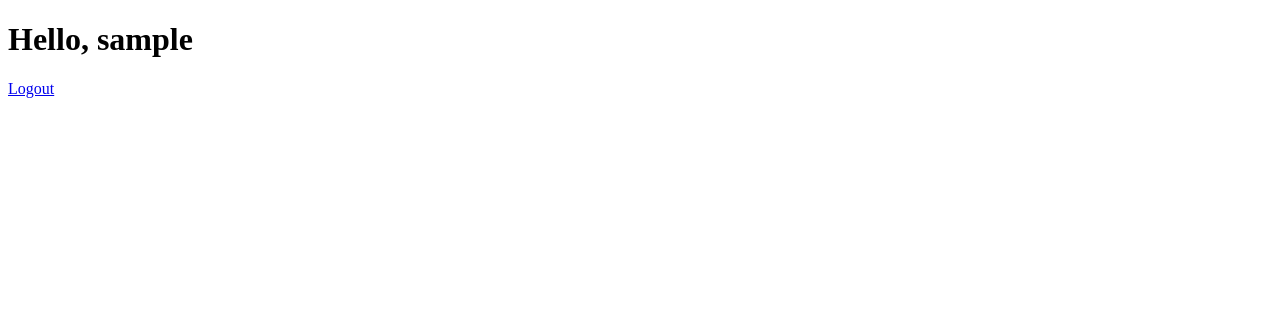
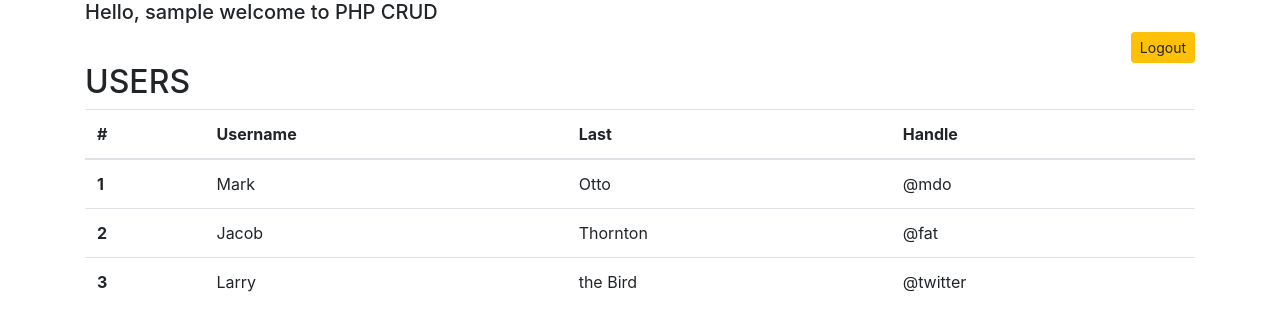
Before and after one commit to tevinhendricks/php-crud, a PHP site: page /home.php in a window 1280 px wide. Shown: the top 331 px of the page. Run offline with PHP 8.4, Linux system fonts and the light colour scheme; the visitor is signed in with stand-in values (Sample User, id 1).

Commit message:
updates to home page
Added table

```diff
--- a/home.php
+++ b/home.php
@@ -11,10 +11,50 @@ if(isset($_SESSION['id']) && isset($_SESSION['user_name'])){
     <meta name="viewport" content="width=device-width, initial-scale=1.0">
     <title>Home</title>
     <link rel="stylesheet" type="text/css" href="style.css">
+    <link rel="stylesheet" href="https://cdn.jsdelivr.net/npm/bootstrap@4.4.1/dist/css/bootstrap.min.css" integrity="sha384-Vkoo8x4CGsO3+Hhxv8T/Q5PaXtkKtu6ug5TOeNV6gBiFeWPGFN9MuhOf23Q9Ifjh" crossorigin="anonymous">
 </head>
 <body>
-    <h1>Hello, <?php echo $_SESSION['user_name']; ?></h1>
-    <a href="logout.php">Logout</a>
+    <div class="container">
+        <div class="row">
+            <div class="col-md-12 col-sm-12 col-lg-12">
+                <h5>Hello, <?php echo $_SESSION['user_name']; ?> welcome to PHP CRUD</h5>
+                <a class="btn btn-sm btn-warning float-right" href="logout.php">Logout</a>
+            </div>
+            <div class="container">
+                <h2>USERS</h2>
+                <table class="table">
+                    <thead>
+                        <tr>
+                        <th scope="col">#</th>
+                        <th scope="col">Username</th>
+                        <th scope="col">Last</th>
+                        <th scope="col">Handle</th>
+                        </tr>
+                    </thead>
+                    <tbody>
+                        <tr>
+                        <th scope="row">1</th>
+                        <td>Mark</td>
+                        <td>Otto</td>
+                        <td>@mdo</td>
+                        </tr>
+                        <tr>
+                        <th scope="row">2</th>
+                        <td>Jacob</td>
+                        <td>Thornton</td>
+                        <td>@fat</td>
+                        </tr>
+                        <tr>
+                        <th scope="row">3</th>
+                        <td>Larry</td>
+                        <td>the Bird</td>
+                        <td>@twitter</td>
+                        </tr>
+                    </tbody>
+                </table>
+            </div>
+        </div>
+    </div>
 </body>
 </html>
 
--- a/index.php
+++ b/index.php
@@ -12,6 +12,7 @@
     <div class="container h-100">
         <div class="row h-100 justify-content-center align-items-center">
             <div class="col-md-6 col-sm-12 col-lg-6">
+                <div style='border:2px solid #eeeeee; padding:35px;'>
                     <form action="login.php" method="post">
                         <h2>LOGIN</h2>
                         <?php
@@ -28,5 +29,6 @@
                 </div>
             </div>
         </div>
+    </div>
 </body>
 </html>
```
Lines whose indentation alone changed are shown as unchanged.
